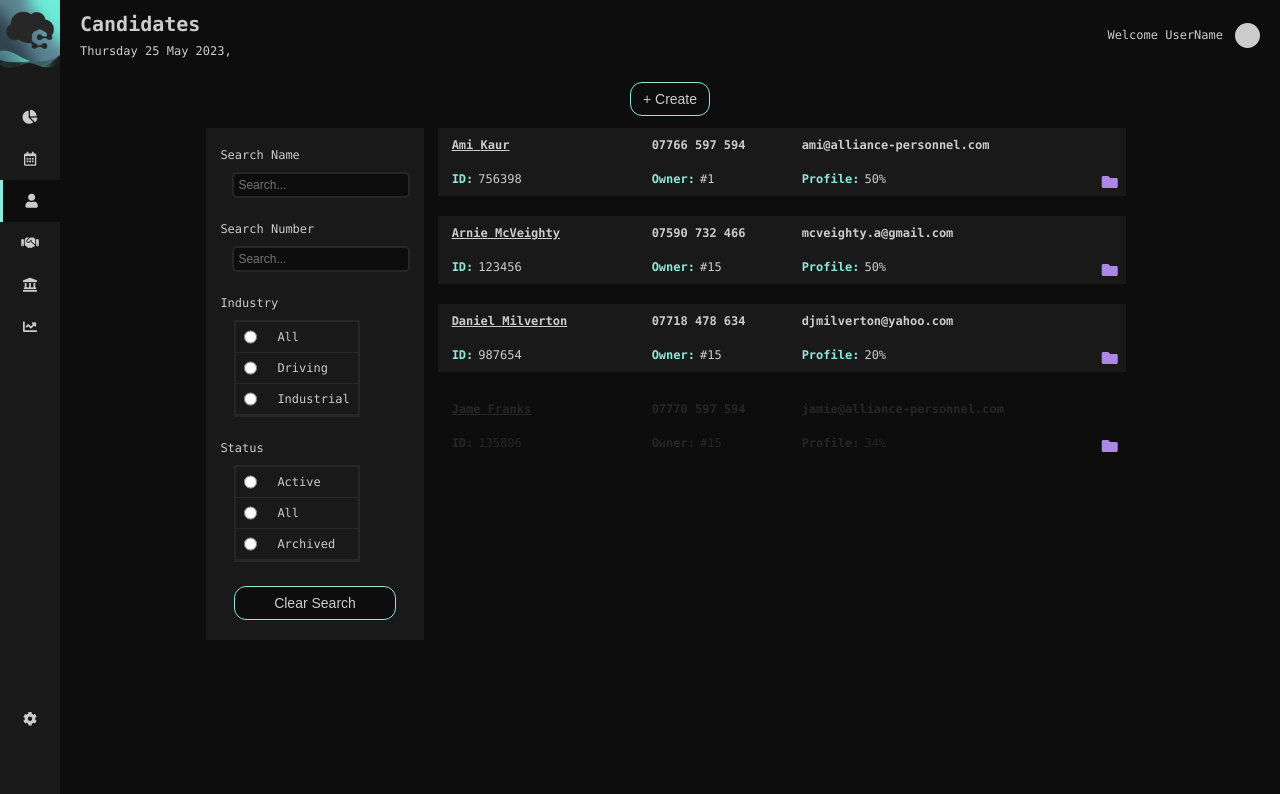
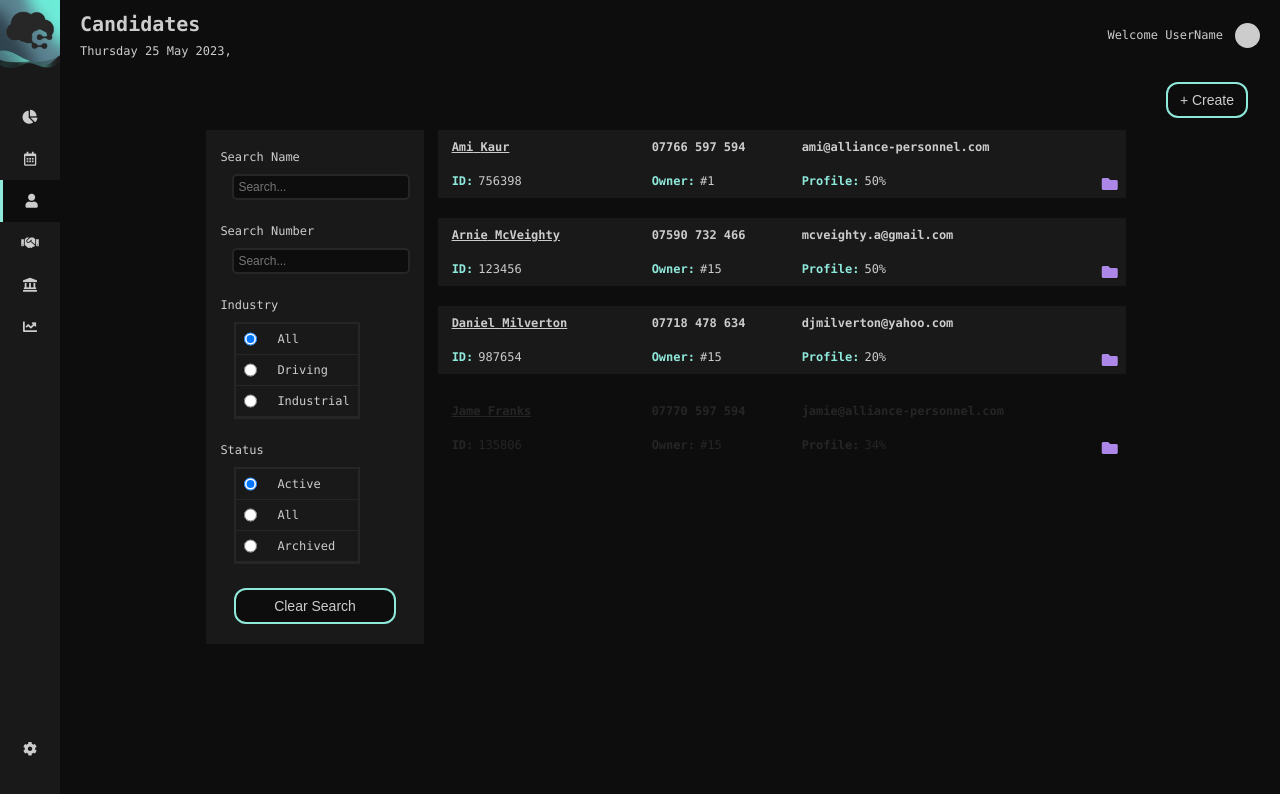
Before and after one commit to teetzMcveets/CT1.0, a React (Create React App) app: page /candidates in a window 1280 px wide. Shown: the top 794 px of the page. Built offline with nearby package versions, Linux system fonts and the light colour scheme.

Commit message:
search and filters working

```diff
--- a/src/App.css
+++ b/src/App.css
@@ -67,8 +67,12 @@ html {
   padding: var(--small1) var(--med1);
   border-radius: var(--med1);
   background-color: var(--BGC);
+  /* background-image: linear-gradient(144deg, #8FE9D8, #5B8291, #3a5462 50%, #8FE9D8); */
   color: var(--text);
-  border: 1px solid var(--primary);
+  border: 2px solid var(--primary);
+  display: flex;
+  align-items: center;
+  justify-content: center;
 }
 
 .button-one:hover {
@@ -80,6 +84,5 @@ html {
 
 .button-one:active {
   background-color: var(--secondary);
-  border: 1px solid var(--secondary);
-
+  border: 2px solid var(--secondary);
 }
--- a/src/components/Candidates/CandidateAll/CandidateList/CandidateList.js
+++ b/src/components/Candidates/CandidateAll/CandidateList/CandidateList.js
@@ -15,6 +15,7 @@ export default function CandidateList ({ candidates, handleArchiveClick }) {
                         const isArchived = candidate.status === 'Archived';
 
                         return (
+                            <>
                                 <Link
                                     to={isArchived ? '#' : `/candidates/${candidate.id}`}
                                     key={candidate.id}
@@ -83,9 +84,11 @@ export default function CandidateList ({ candidates, handleArchiveClick }) {
                                             </div>
                                         </div>
                                     </Link>
+                                </>
                             )
                         })}
                 </div>
+
             </div>
         </>
     )
--- a/src/components/Candidates/CandidateAll/CandidateSearch/CandidateSearch.js
+++ b/src/components/Candidates/CandidateAll/CandidateSearch/CandidateSearch.js
@@ -1,7 +1,39 @@
-import React from 'react';
+import React, { useState } from 'react';
 import './CandidateSearch.css';
 
-export default function CandidateSearch () {
+export default function CandidateSearch ({
+    searchCriteria,
+    handleSearchChange,
+    handleClearSearch,
+}) {
+    const { industry, status } = searchCriteria;
+    const [name, setName] = useState(searchCriteria.name);
+    const [number, setNumber] = useState(searchCriteria.number);
+
+    const handleNameSearch = (e) => {
+        setName(e.target.value);
+        handleSearchChange({ ...searchCriteria, name: e.target.value });
+    };
+
+    const handleNumberSearch = (e) => {
+        setNumber(e.target.value);
+        handleSearchChange({ ...searchCriteria, number: e.target.value });
+    };
+
+    const handleIndustrySearch = (e) => {
+        handleSearchChange({ ...searchCriteria, industry: e.target.value});
+    }
+
+    const handleStatusSearch = (e) => {
+        handleSearchChange({ ...searchCriteria, status: e.target.value});
+    }
+
+    const handleClearSearchLocal = () => {
+        handleClearSearch('');
+        setName('');
+        setNumber('');
+    }
+
     return (
         <>
             <div className='candidate-search-container'>
@@ -15,6 +47,8 @@ export default function CandidateSearch () {
                         className='candidate-input'
                         placeholder='Search...'
                         name='name'
+                        value={name}
+                        onChange={handleNameSearch}
                     />
                 </div>
 
@@ -27,6 +61,8 @@ export default function CandidateSearch () {
                         className='candidate-input'
                         placeholder='Search...'
                         name='number'
+                        value={number}
+                        onChange={handleNumberSearch}
                     />
                 </div>
 
@@ -41,6 +77,9 @@ export default function CandidateSearch () {
                                 type='radio'
                                 id='all'
                                 name='industry'
+                                value='All'
+                                checked={industry === 'All'}
+                                onChange={handleIndustrySearch}
                             />
                             <label
                                 htmlFor='all'
@@ -55,6 +94,9 @@ export default function CandidateSearch () {
                                 type='radio'
                                 id='driving'
                                 name='industry'
+                                value='Driving'
+                                checked={industry === 'Driving'}
+                                onChange={handleIndustrySearch}
                             />
                             <label
                                 htmlFor='driving'
@@ -69,6 +111,9 @@ export default function CandidateSearch () {
                                 type='radio'
                                 id='industrial'
                                 name='industry'
+                                value='Industrial'
+                                checked={industry === 'Industrial'}
+                                onChange={handleIndustrySearch}
                             />
                             <label
                                 htmlFor='industrial'
@@ -93,6 +138,9 @@ export default function CandidateSearch () {
                                 type='radio'
                                 id='active'
                                 name='status'
+                                value='Active'
+                                checked={status === 'Active'}
+                                onChange={handleStatusSearch}
                             />
                             <label
                                 htmlFor='active'
@@ -107,6 +155,9 @@ export default function CandidateSearch () {
                                 type='radio'
                                 id='allStatus'
                                 name='status'
+                                value='statusAll'
+                                checked={status === 'statusAll'}
+                                onChange={handleStatusSearch}
                             />
                             <label
                                 htmlFor='allStatus'
@@ -121,6 +172,9 @@ export default function CandidateSearch () {
                                 type='radio'
                                 id='archived'
                                 name='status'
+                                value='Archived'
+                                checked={status === 'Archived'}
+                                onChange={handleStatusSearch}
                             />
                             <label
                                 htmlFor='archived'
@@ -138,8 +192,11 @@ export default function CandidateSearch () {
                         <div className='candidate-search-container'>
                             <button
                                 className='button-one'
+                                onClick={handleClearSearchLocal}
                             >
-                                Clear Search
+                                <span>
+                                    Clear Search
+                                </span>
                             </button>
                         </div>
                     </div>
--- a/src/components/Candidates/Candidates.css
+++ b/src/components/Candidates/Candidates.css
@@ -7,7 +7,7 @@
 .create-candidate-container {
     padding: var(--med1);
     display: flex;
-    justify-content: center;
+    justify-content: right;
     /* border: 1px solid white; */
 }
 
--- a/src/components/Candidates/Candidates.js
+++ b/src/components/Candidates/Candidates.js
@@ -3,16 +3,26 @@ import './Candidates.css';
 import CandidateList from './CandidateAll/CandidateList/CandidateList';
 import CandidateSearch from './CandidateAll/CandidateSearch/CandidateSearch';
 import { useSelector, useDispatch } from 'react-redux';
-import { toggleStatus } from '../../features/candidates/candidateSlice';
+import { toggleStatus,setSearchCriteria, clearSearchCriteria, selectFilteredCandidates } from '../../features/candidates/candidateSlice';
 
 
 export default function Candidates () {
-    const candidates = useSelector((state) => state.candidate.byId);
+    // const candidates = useSelector((state) => state.candidate.byId);
+    const candidates = useSelector(selectFilteredCandidates);
+    const searchCriteria = useSelector((state) => state.candidate.searchCriteria);
     const dispatch = useDispatch();
 
     const handleArchiveClick = (id, e) => {
         e.preventDefault();
         dispatch(toggleStatus({ id }));
+    }
+
+    const handleSearchChange = (newSearchCriteria) => {
+        dispatch(setSearchCriteria(newSearchCriteria));
+    }
+
+    const handleClearSearch = () => {
+        dispatch(clearSearchCriteria());
     }
 
 
@@ -31,6 +41,9 @@ export default function Candidates () {
                 {/* CREATE BUTTON */}
                 <div className='candidates-left-container'>
                     <CandidateSearch
+                        searchCriteria={searchCriteria}
+                        handleSearchChange={handleSearchChange}
+                        handleClearSearch={handleClearSearch}
                     />
                 </div>
                 <div className='candidates-right-container'>
--- a/src/features/candidates/candidateSlice.js
+++ b/src/features/candidates/candidateSlice.js
@@ -1,4 +1,4 @@
-import { createSlice } from '@reduxjs/toolkit';
+import { createSlice, createSelector } from '@reduxjs/toolkit';
 import generateUID from '../../utilities/generateUID';
 import { arnieMcVeighty, danMilverton, jamieFranks, amiKaur } from '../../utilities/hadCode';
 
@@ -10,6 +10,12 @@ const initialState = {
         [amiKaur.id]: amiKaur,
     },
     allIds: [arnieMcVeighty.id, danMilverton.id, jamieFranks.id, amiKaur.id],
+    searchCriteria: {
+        name: '',
+        number: '',
+        industry: 'All',
+        status: 'Active',
+    },
 }
 
 const candidatesSlice = createSlice({
@@ -40,12 +46,53 @@ const candidatesSlice = createSlice({
                 candidate.status = candidate.status === 'Active' ? 'Archived' : 'Active';
             }
         },
+        setSearchCriteria: (state, action) => {
+            state.searchCriteria = action.payload;
+        },
+        clearSearchCriteria: (state, action) => {
+            state.searchCriteria = {
+                name: '',
+                number: '',
+                industry: 'All',
+                status: 'Active',
+            }
+        }
     }
 });
 
 export const {
     addCandidate,
     toggleStatus,
+    setSearchCriteria,
+    clearSearchCriteria,
 } = candidatesSlice.actions;
 
 export default candidatesSlice.reducer;
+
+export const selectFilteredCandidates = createSelector(
+    (state) => state.candidate.allIds.map((id) => state.candidate.byId[id]),
+    (state) => state.candidate.searchCriteria,
+    (candidates, { name, number, industry, status }) => {
+        let filteredCandidates = [...candidates];
+
+        if (name) {
+            filteredCandidates = filteredCandidates.filter((candidate) =>
+                (candidate.firstName && candidate.firstName.includes(name)) ||
+                (candidate.lastName && candidate.lastName.includes(name))
+            );
+        }
+        if (number) {
+            filteredCandidates = filteredCandidates.filter((candidate) =>
+                candidate && candidate.number && candidate.number.includes(number)
+            );
+        }
+        if (industry && industry !== 'All') {
+            filteredCandidates = filteredCandidates.filter((candidate) => candidate.industry === industry);
+        }
+        if (status && status !== 'Active') {
+            filteredCandidates = filteredCandidates.filter((candidate) => candidate.status === status);
+        }
+
+        return filteredCandidates;
+    }
+);
--- a/src/shared/Navigation/Navigation/Navigation.css
+++ b/src/shared/Navigation/Navigation/Navigation.css
@@ -49,7 +49,7 @@ img {
 /* SETTINGS LINK */
 .nav-settings-container {
     position: fixed;
-    bottom: 50px;
+    bottom: 20px;
     width: 60px;
 }
 
```
Lines whose indentation alone changed are shown as unchanged.
